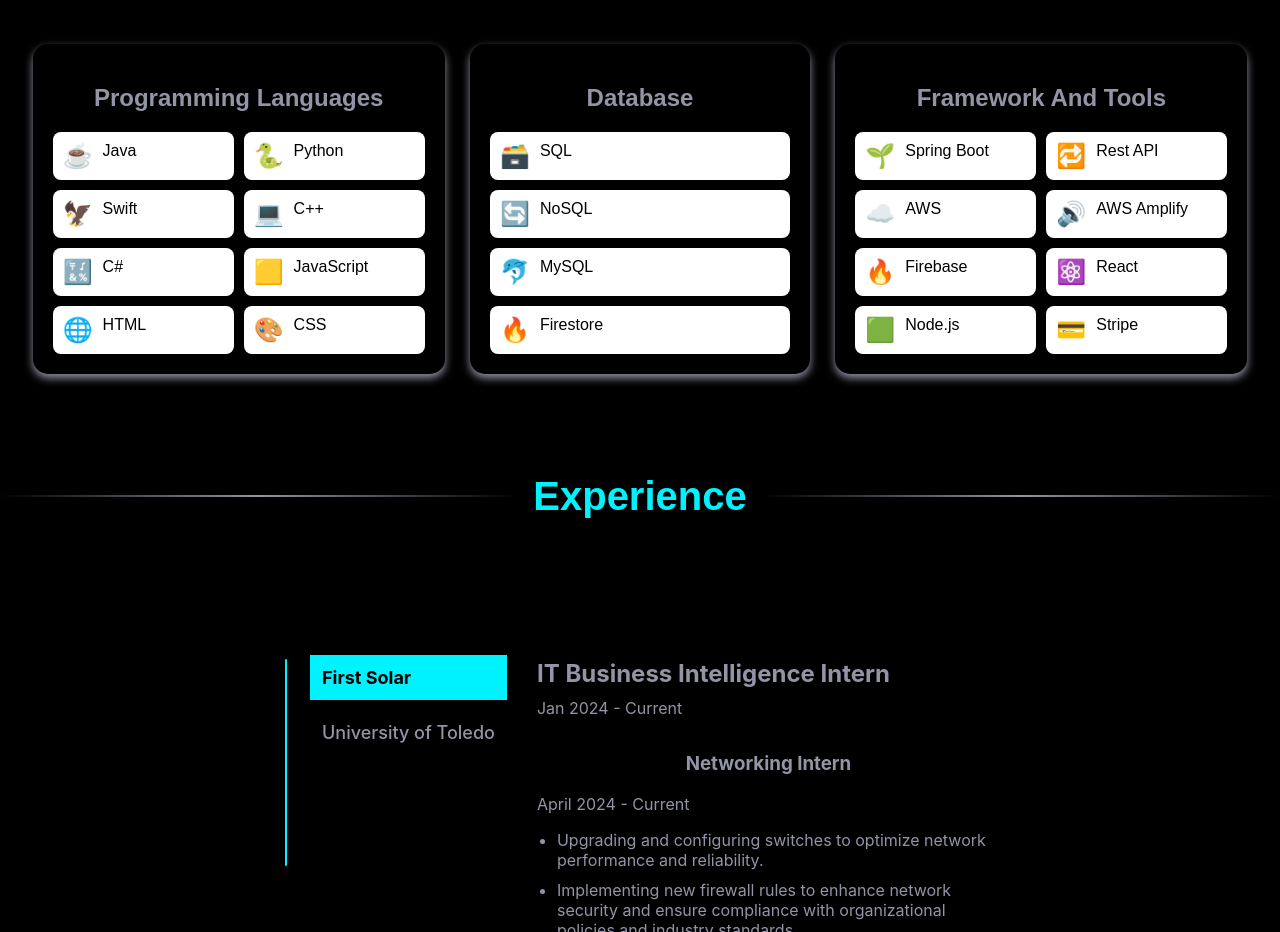
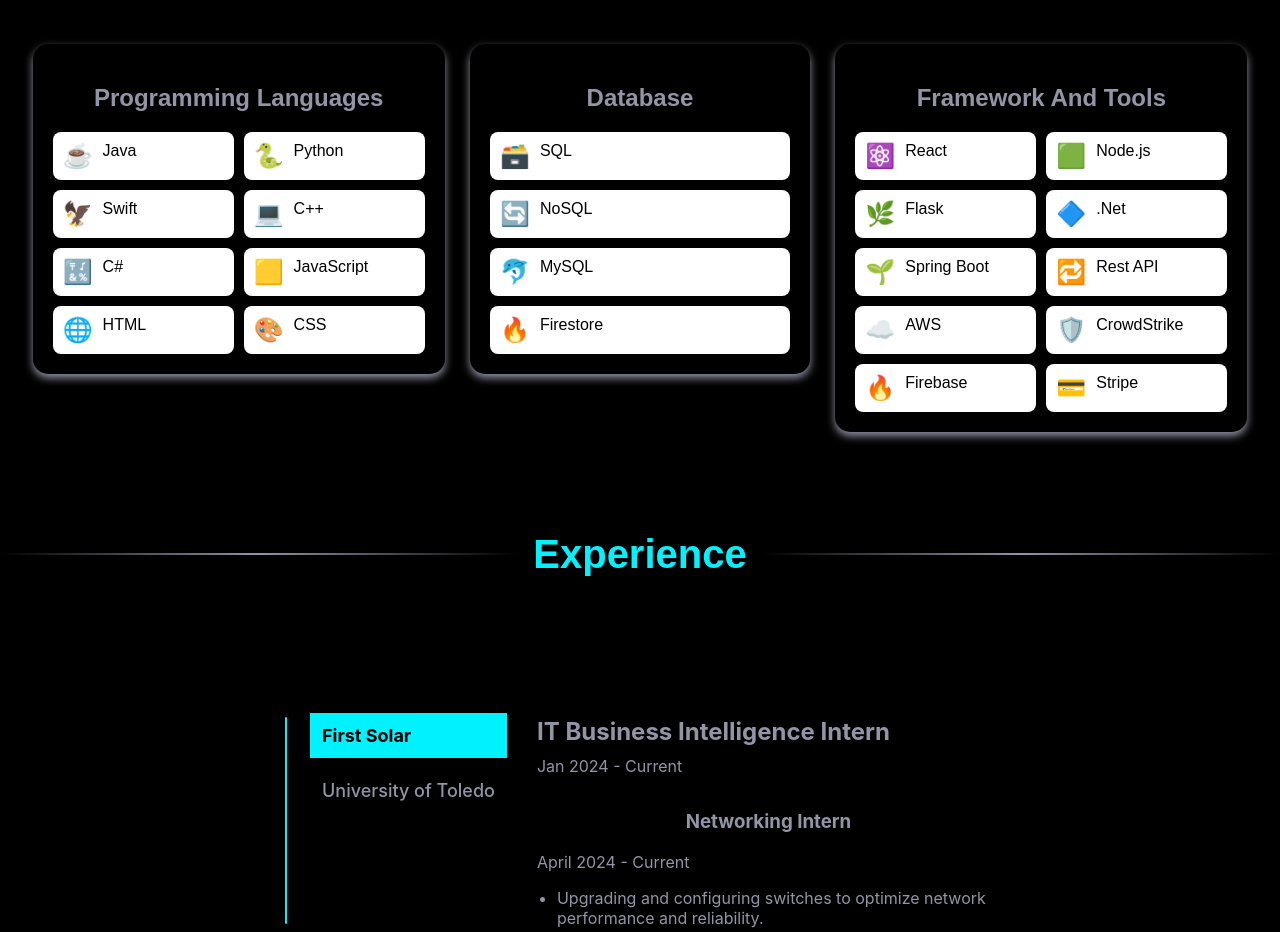
Before and after one commit to zayeemZaki/my-portfolio, a React (Create React App) app: page / in a window 1280 px wide. Shown: the part 1840-2772 px from the top of the page. Built offline with nearby package versions, Linux system fonts and the light colour scheme.

Commit message:
added frameworks

```diff
--- a/src/container/Skills/Skills.jsx
+++ b/src/container/Skills/Skills.jsx
@@ -38,14 +38,16 @@
                 {/* Framework And Tools Section */}
                 <div className="skill-section">
                     <h2>Framework And Tools</h2>
-                    <div className="skills-grid">
+                        <div className="skills-grid">
+                        <div className="skill-item"><span className="icon">⚛️</span> React</div>
+                        <div className="skill-item"><span className="icon">🟩</span> Node.js </div>
+                        <div className="skill-item"><span className="icon">🌿</span> Flask </div>
+                        <div className="skill-item"><span className="icon">🔷</span> .Net </div>
                         <div className="skill-item"><span className="icon">🌱</span> Spring Boot </div>
                         <div className="skill-item"><span className="icon">🔁</span> Rest API </div>
                         <div className="skill-item"><span className="icon">☁️</span> AWS </div>
-                        <div className="skill-item"><span className="icon">🔊</span> AWS Amplify </div>
+                        <div className="skill-item"><span className="icon">🛡️</span> CrowdStrike </div>
                         <div className="skill-item"><span className="icon">🔥</span> Firebase </div>
-                        <div className="skill-item"><span className="icon">⚛️</span> React</div>
-                        <div className="skill-item"><span className="icon">🟩</span> Node.js </div>
                         <div className="skill-item"><span className="icon">💳</span> Stripe </div>
                     </div>
                 </div>
```
